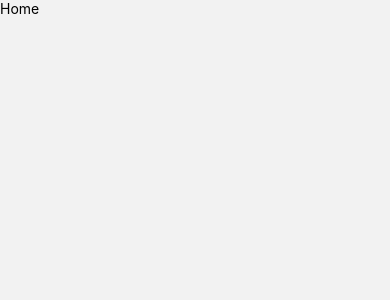
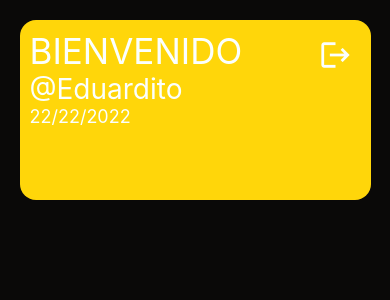
Before and after one commit to Rodevp/notes, a React Native app in the folder notes/: screen /Home in a window 390 px wide. Shown: the top 300 px of the page. Built offline with nearby package versions, Linux system fonts and the light colour scheme.

Commit message:
card home ready :white_check_mark:!

```diff
--- a/notes/App.js
+++ b/notes/App.js
@@ -1,11 +1,9 @@
-import { StatusBar } from 'expo-status-bar'
 import { NavigationContainer } from '@react-navigation/native'
 import Routes from './navigation';
 
 export default function App() {
   return (
     <>
-      <StatusBar style="auto" />
       <NavigationContainer>
         <Routes />
       </NavigationContainer>
--- a/notes/screens/Home.jsx
+++ b/notes/screens/Home.jsx
@@ -1,12 +1,66 @@
 import { SafeAreaView } from 'react-native-safe-area-context'
-import { Text } from 'react-native'
+import { Text, StyleSheet, View } from 'react-native'
+import { MaterialIcons } from '@expo/vector-icons'
+import theme from '../theme'
 
 function Home() {
-  return (
-    <SafeAreaView>
-        <Text>Home</Text>
-    </SafeAreaView>
-  )
+    return (
+        <SafeAreaView
+            style={styles.home}
+        >
+            <View
+                style={styles.cardHome}
+            >
+                <View>
+                    <Text style={styles.title} >BIENVENIDO</Text>
+                    <Text style={styles.userName} >@Eduardito</Text>
+                    <Text style={styles.date} >22/22/2022</Text>
+                </View>
+                <View
+                    style={styles.cardLogout}
+                >
+                    <MaterialIcons name='logout' size={34} color={theme.white} />
+                </View>
+            </View>
+        </SafeAreaView>
+    )
 }
 
+const styles = StyleSheet.create({
+    home: {
+        flex: 1,
+        paddingTop: 20,
+        alignItems: "center",
+        backgroundColor: theme.primary
+    },
+    cardHome: {
+        width: "90%",
+        borderRadius: 16,
+        height: 180,
+        flexDirection: "row",
+        paddingVertical: 10,
+        paddingHorizontal: 10,
+        justifyContent: "space-between",
+        backgroundColor: theme.yellow
+    },
+    cardLogout: {
+        width: 50,
+        height: 50,
+        alignItems: "center",
+        justifyContent: "center"
+    },
+    title: {
+        fontSize: 35,
+        color: theme.white
+    },
+    userName: {
+        fontSize: 28,
+        color: theme.white
+    },
+    date: {
+        fontSize: 18,
+        color: theme.white
+    }
+})
+
 export default Home
--- a/notes/theme.js
+++ b/notes/theme.js
@@ -1,7 +1,7 @@
 export default {
-    primary: '#0d1b2a',
-    secondary: '#fbfffe',
-    yellow: '#ffdd32',
+    primary: '#0a0908',
+    white: '#fbfffe',
+    yellow: '#ffd60a',
     blue: '#a2d2ff',
     red: '#ef233c',
     blueDark: '#3a86ff'
```
